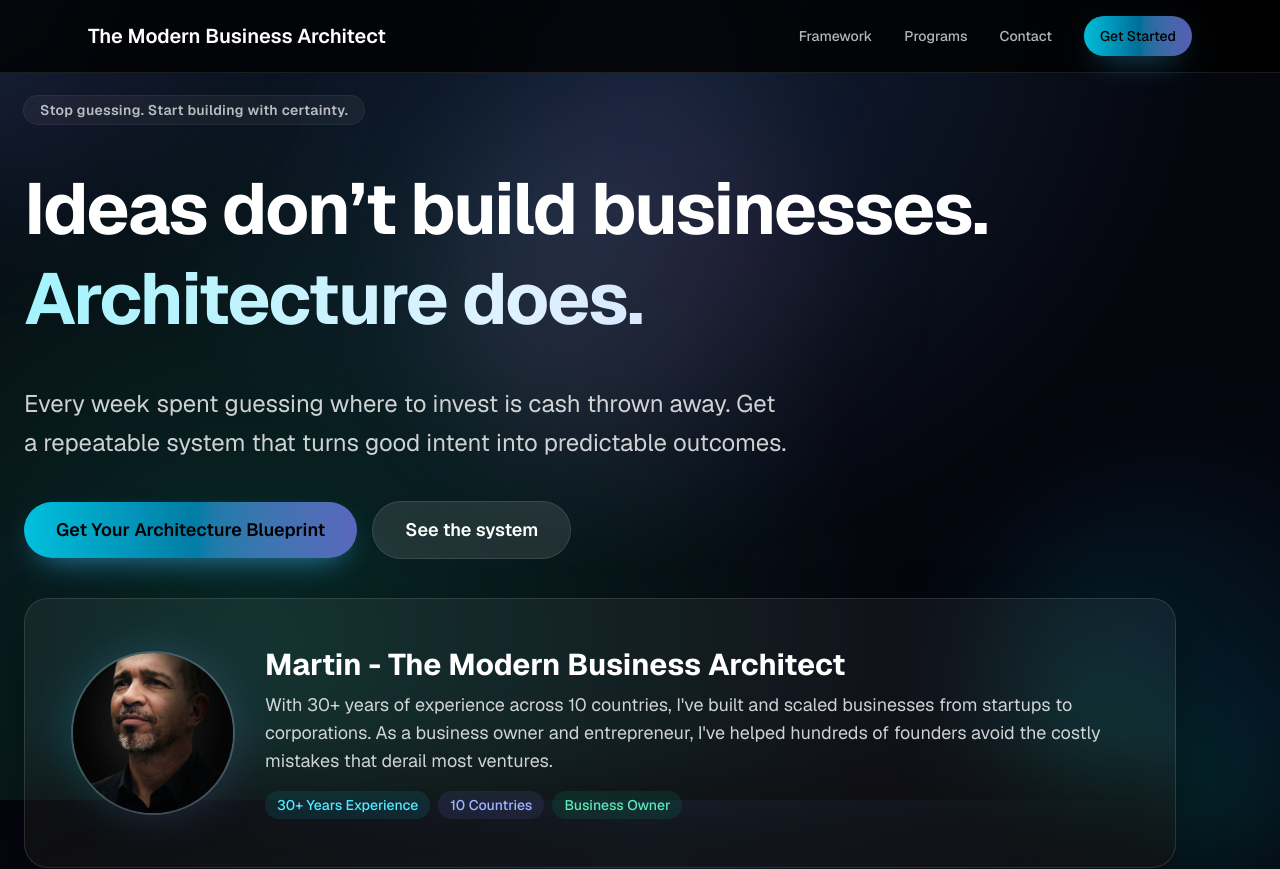
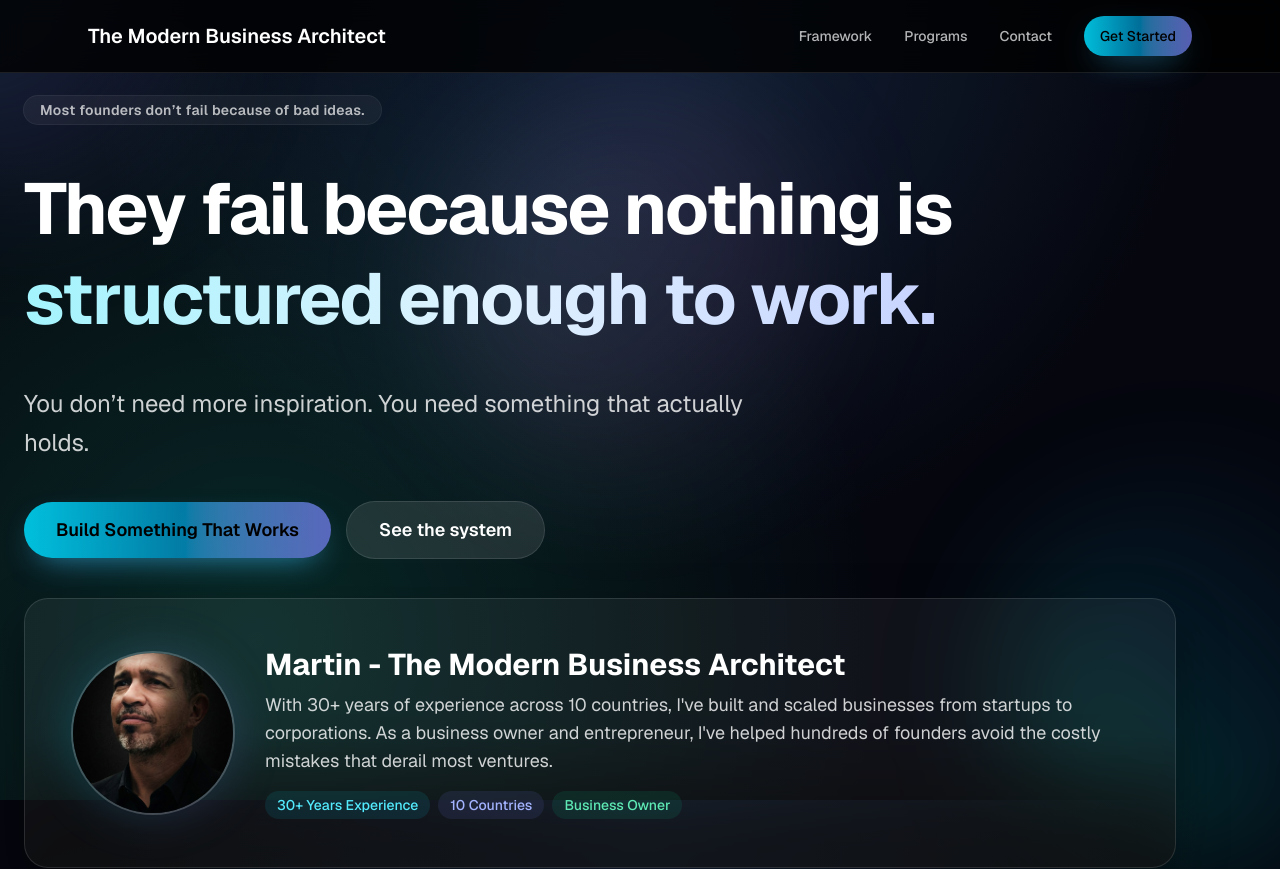
Before and after one commit to martindubreuil13-byte/mba-landing, a Next.js app: page / in a window 1280 px wide. Shown: the top 869 px of the page. Built offline with nearby package versions, Linux system fonts and the light colour scheme.

Commit message:
refactor: update hero + offer copy to decision-filter structure

```diff
--- a/app/components/sections/Hero.tsx
+++ b/app/components/sections/Hero.tsx
@@ -11,22 +11,21 @@ export function Hero() {
 
       <div className="relative z-10 flex w-full max-w-7xl mx-auto flex-col items-start gap-10">
         <p className="inline-flex items-center gap-2 rounded-full bg-white/5 px-4 py-1 text-sm font-semibold tracking-wide text-white/70 ring-1 ring-white/10 animate-fadeUp">
-          Stop guessing. Start building with certainty.
+          Most founders don’t fail because of bad ideas.
         </p>
         <h1 className="text-5xl font-bold leading-tight tracking-tight text-white md:text-7xl animate-fadeUp">
-          <span className="block">Ideas don’t build businesses.</span>
+          <span className="block">They fail because nothing is</span>
           <span className="block bg-gradient-to-r from-cyan-200 via-sky-100 to-indigo-200 bg-clip-text text-transparent">
-            Architecture does.
+            structured enough to work.
           </span>
         </h1>
         <p className="max-w-3xl text-xl leading-relaxed text-white/80 md:text-2xl animate-fadeUp">
-          Every week spent guessing where to invest is cash thrown away. Get a repeatable system that
-          turns good intent into predictable outcomes.
+          You don’t need more inspiration. You need something that actually holds.
         </p>
 
         <div className="flex flex-col gap-4 sm:flex-row animate-fadeUp">
           <Button href="#offer" variant="primary" size="lg" className="text-lg px-8 py-4">
-            Get Your Architecture Blueprint
+            Build Something That Works
           </Button>
           <Button href="#framework" variant="secondary" size="lg" className="text-lg px-8 py-4">
             See the system
--- a/app/components/sections/OfferSection.tsx
+++ b/app/components/sections/OfferSection.tsx
@@ -31,9 +31,8 @@ export function OfferSection() {
       <div className="mx-auto flex max-w-6xl flex-col gap-14">
         <SectionHeading
           label="Programs"
-          title="Choose the path that matches where you are"
-          description="Start with clarity, or jump straight into a system that keeps you moving.
-          "
+          title="There are only two real questions:"
+          description="Should you build this? And if yes — how do you build it so it actually works?"
         />
 
         <div className="grid gap-8 lg:grid-cols-2">
@@ -44,10 +43,13 @@ export function OfferSection() {
                   The Threshold
                 </p>
                 <h3 className="mt-3 text-2xl font-semibold text-white">
-                  Decide fast or keep burning runway
+                  Before you commit time, money, or energy…
                 </h3>
                 <p className="mt-4 text-sm leading-relaxed text-white/70">
-                  Two sessions to make a clear yes/no decision and avoid another quarter of wasted work.
+                  You need to know if this even makes sense. The Threshold is a decision filter.
+                </p>
+                <p className="mt-4 text-sm leading-relaxed text-white/70">
+                  Not motivation. Not coaching. Clarity.
                 </p>
                 <p className="mt-2 text-xs text-white/50">
                   AI assists with analysis; you still decide.
@@ -99,13 +101,16 @@ export function OfferSection() {
                   The Architect
                 </p>
                 <h3 className="mt-3 text-2xl font-semibold text-white">
-                  Build a system that actually delivers
+                  If the direction is clear…
                 </h3>
                 <p className="mt-4 text-sm leading-relaxed text-white/70">
-                  A 90-day path to a repeatable architecture that forces the right trade-offs.
+                  Most ideas don’t fail in execution. They fail because nothing was designed to hold.
+                </p>
+                <p className="mt-4 text-sm leading-relaxed text-white/70">
+                  The Architect turns your idea into something buildable.
                 </p>
                 <p className="mt-2 text-xs text-white/50">
-                  (AI helps speed analysis—this is still your plan.)
+                  AI assists with analysis; you still decide.
                 </p>
               </div>
               <div className="flex flex-col items-end gap-1">
```
